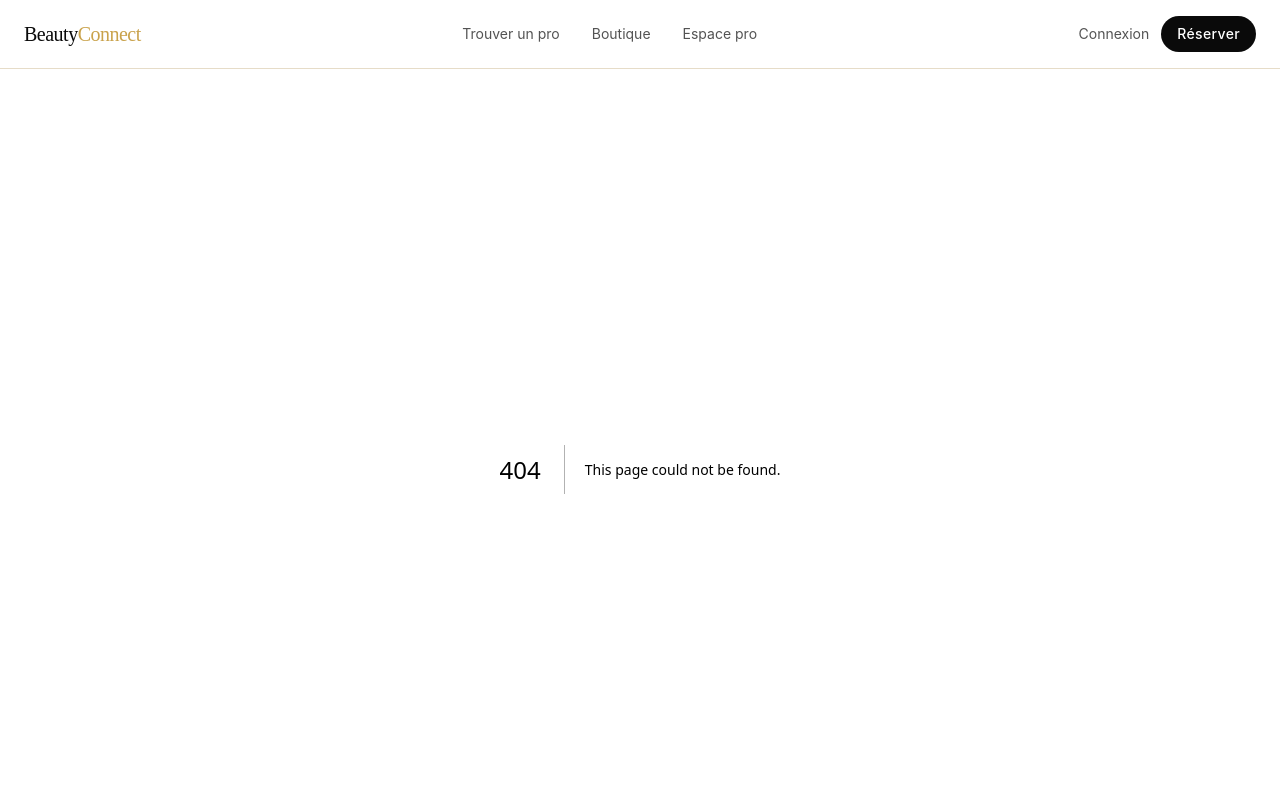
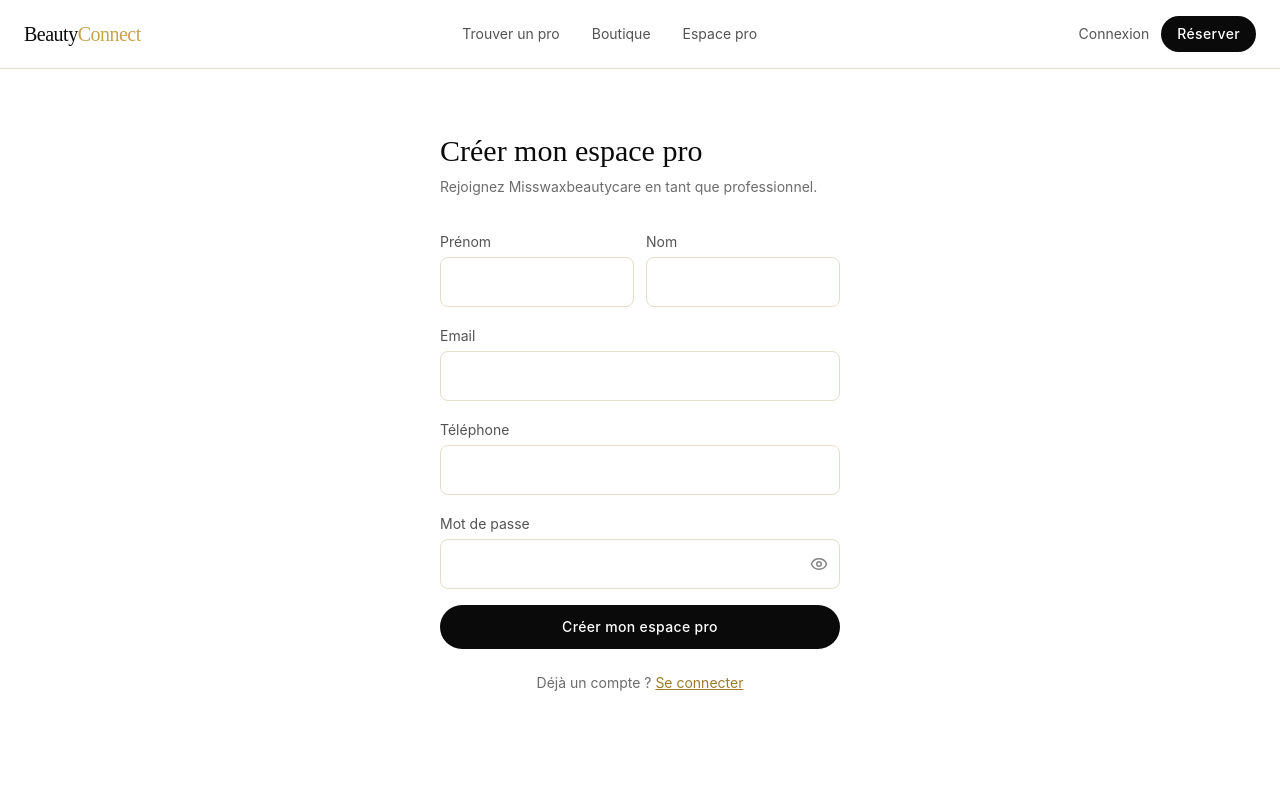
Before and after one commit to Misswaxbeautycare/beautyconnect, a Next.js app: page /pro/inscription in a window 1280 px wide. Before the commit this address had no page. Shown: the top 800 px of the page. Built offline with nearby package versions, Linux system fonts and the light colour scheme; no server answers.

Commit message:
Create page.tsx

```diff
--- /dev/null
+++ b/app/pro/inscription/page.tsx
@@ -0,0 +1,102 @@
+"use client";
+import { useForm } from "react-hook-form";
+import { zodResolver } from "@hookform/resolvers/zod";
+import { registerSchema, type RegisterInput } from "@/lib/validations";
+import { createClient } from "@/lib/supabase/client";
+import { Button } from "@/components/ui/Button";
+import { useRouter } from "next/navigation";
+import { useState } from "react";
+import { Eye, EyeOff } from "lucide-react";
+import Link from "next/link";
+
+export default function ProInscriptionPage() {
+  const router = useRouter();
+  const supabase = createClient();
+  const [error, setError] = useState<string | null>(null);
+  const [showPassword, setShowPassword] = useState(false);
+
+  const {
+    register,
+    handleSubmit,
+    formState: { errors, isSubmitting },
+  } = useForm<RegisterInput>({ resolver: zodResolver(registerSchema) });
+
+  async function onSubmit(data: RegisterInput) {
+    setError(null);
+    const { error, data: authData } = await supabase.auth.signUp({
+      email: data.email,
+      password: data.password,
+      options: {
+        data: {
+          first_name: data.firstName,
+          last_name: data.lastName,
+          phone: data.phone,
+          role: "pro",
+        },
+      },
+    });
+    if (error) {
+      setError(error.message);
+      return;
+    }
+    router.push("/pro/dashboard");
+  }
+
+  return (
+    <div className="mx-auto flex min-h-[70vh] max-w-md flex-col justify-center px-6 py-16">
+      <h1 className="font-display text-3xl text-noir">Créer mon espace pro</h1>
+      <p className="mt-2 text-sm text-noir/60">Rejoignez Misswaxbeautycare en tant que professionnel.</p>
+
+      <form onSubmit={handleSubmit(onSubmit)} className="mt-8 space-y-4">
+        <div className="grid grid-cols-2 gap-3">
+          <div>
+            <label className="text-sm text-noir/70">Prénom</label>
+            <input {...register("firstName")} className="mt-1 w-full rounded-lg border border-beige-dark px-4 py-3 outline-none focus:border-or" />
+            {errors.firstName && <p className="mt-1 text-xs text-red-600">{errors.firstName.message}</p>}
+          </div>
+          <div>
+            <label className="text-sm text-noir/70">Nom</label>
+            <input {...register("lastName")} className="mt-1 w-full rounded-lg border border-beige-dark px-4 py-3 outline-none focus:border-or" />
+            {errors.lastName && <p className="mt-1 text-xs text-red-600">{errors.lastName.message}</p>}
+          </div>
+        </div>
+
+        <div>
+          <label className="text-sm text-noir/70">Email</label>
+          <input {...register("email")} type="email" className="mt-1 w-full rounded-lg border border-beige-dark px-4 py-3 outline-none focus:border-or" />
+          {errors.email && <p className="mt-1 text-xs text-red-600">{errors.email.message}</p>}
+        </div>
+
+        <div>
+          <label className="text-sm text-noir/70">Téléphone</label>
+          <input {...register("phone")} className="mt-1 w-full rounded-lg border border-beige-dark px-4 py-3 outline-none focus:border-or" />
+        </div>
+
+        <div>
+          <label className="text-sm text-noir/70">Mot de passe</label>
+          <div className="relative mt-1">
+            <input
+              {...register("password")}
+              type={showPassword ? "text" : "password"}
+              className="w-full rounded-lg border border-beige-dark px-4 py-3 pr-11 outline-none focus:border-or"
+            />
+            <button type="button" onClick={() => setShowPassword(!showPassword)} className="absolute right-3 top-1/2 -translate-y-1/2 text-noir/50">
+              {showPassword ? <EyeOff size={18} /> : <Eye size={18} />}
+            </button>
+          </div>
+          {errors.password && <p className="mt-1 text-xs text-red-600">{errors.password.message}</p>}
+        </div>
+
+        {error && <p className="text-sm text-red-600">{error}</p>}
+
+        <Button type="submit" disabled={isSubmitting} className="w-full">
+          {isSubmitting ? "Création..." : "Créer mon espace pro"}
+        </Button>
+      </form>
+
+      <p className="mt-6 text-center text-sm text-noir/60">
+        Déjà un compte ? <Link href="/login" className="text-or-dark underline">Se connecter</Link>
+      </p>
+    </div>
+  );
+}
```
